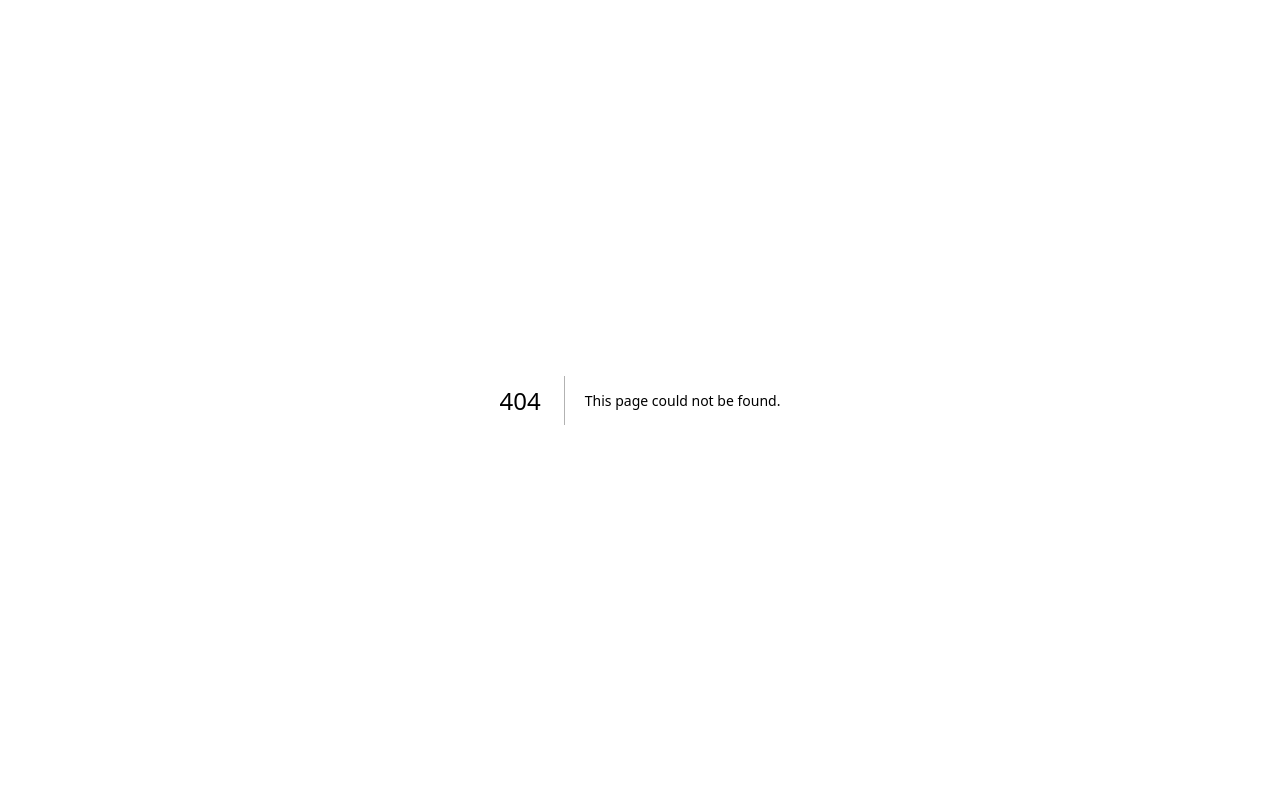
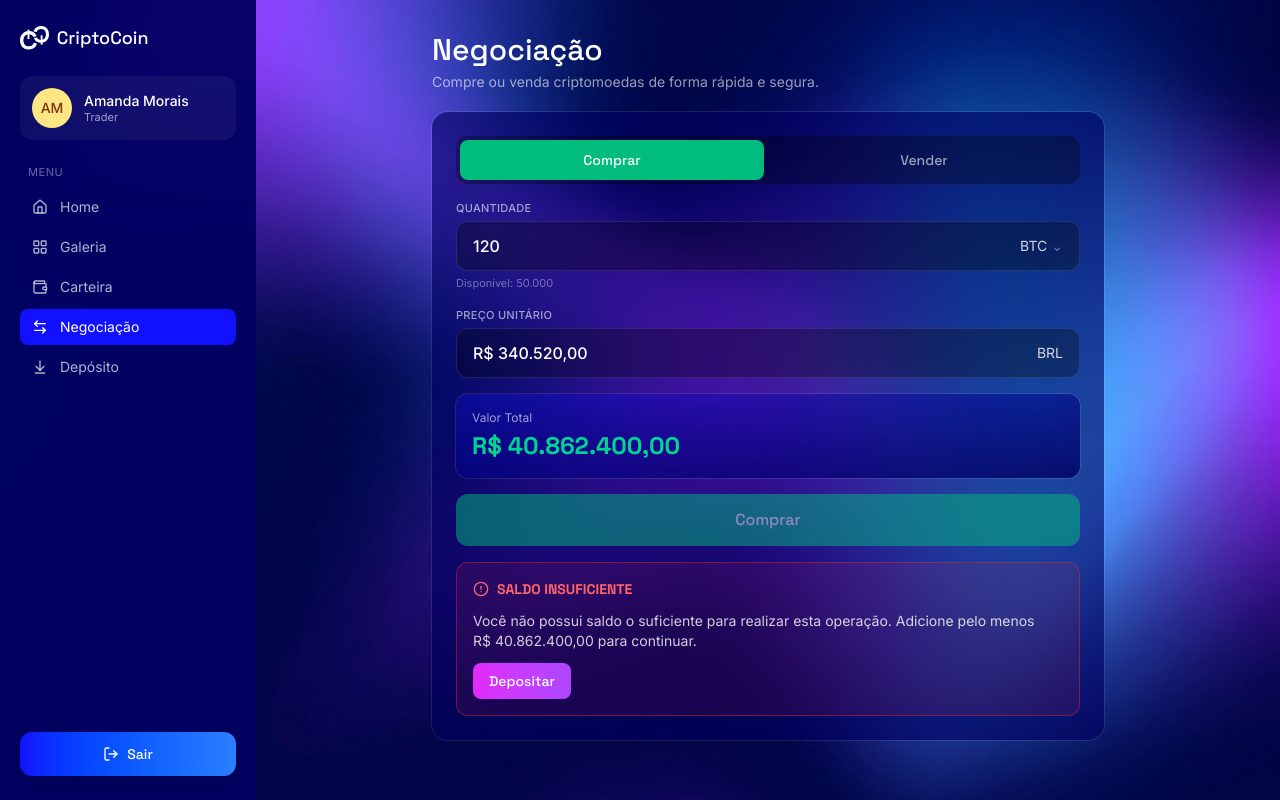
Before and after one commit to igorspinola/crypto-earlybirds, a Next.js app in the folder frontend/: page /negociacao in a window 1280 px wide. Before the commit this address had no page. Built offline with nearby package versions, Linux system fonts and the light colour scheme.

Commit message:
feat: tela de negociação com tabs comprar/vender e alerta de saldo

```diff
--- /dev/null
+++ b/frontend/src/app/(trader)/negociacao/page.tsx
@@ -0,0 +1,17 @@
+import { TradeForm } from "@/components/features/trader/TradeForm";
+
+export default function NegociacaoPage() {
+  return (
+    <div className="mx-auto flex max-w-2xl flex-col gap-5">
+      <div className="flex flex-col gap-1">
+        <h1 className="font-display text-2xl font-medium md:text-3xl">
+          Negociação
+        </h1>
+        <p className="text-sm text-white/60">
+          Compre ou venda criptomoedas de forma rápida e segura.
+        </p>
+      </div>
+      <TradeForm />
+    </div>
+  );
+}
--- /dev/null
+++ b/frontend/src/components/features/trader/TradeForm.tsx
@@ -0,0 +1,134 @@
+"use client";
+
+import { CircleAlert } from "lucide-react";
+import Link from "next/link";
+import { useState } from "react";
+import { formatBrl } from "@/lib/mock-coins";
+
+type Side = "buy" | "sell";
+
+const UNIT_PRICE = 340520;
+const AVAILABLE_BRL = 0;
+
+export function TradeForm() {
+  const [side, setSide] = useState<Side>("buy");
+  const [qty, setQty] = useState(120);
+
+  const total = qty * UNIT_PRICE;
+  const insufficient = side === "buy" && total > AVAILABLE_BRL;
+  const missing = total - AVAILABLE_BRL;
+
+  return (
+    <div className="flex flex-col gap-4 rounded-2xl bg-brand-blue-dark/60 p-5 ring-1 ring-white/10 backdrop-blur-sm md:p-6">
+      <div className="grid grid-cols-2 gap-2 rounded-xl bg-black/30 p-1">
+        <button
+          type="button"
+          onClick={() => setSide("buy")}
+          className={`rounded-lg py-2.5 font-display text-sm font-medium transition-colors ${
+            side === "buy" ? "bg-emerald-500 text-white" : "text-white/60"
+          }`}
+        >
+          Comprar
+        </button>
+        <button
+          type="button"
+          onClick={() => setSide("sell")}
+          className={`rounded-lg py-2.5 font-display text-sm font-medium transition-colors ${
+            side === "sell" ? "bg-red-500 text-white" : "text-white/60"
+          }`}
+        >
+          Vender
+        </button>
+      </div>
+
+      <Field
+        label="Quantidade"
+        right="BTC"
+        rightHint
+        value={qty}
+        onChange={(v) => setQty(Math.max(0, Number(v) || 0))}
+        helper="Disponível: 50.000"
+      />
+
+      <Field
+        label="Preço unitário"
+        right="BRL"
+        value={formatBrl(UNIT_PRICE)}
+        readOnly
+      />
+
+      <div className="flex flex-col gap-1 rounded-xl bg-gradient-to-br from-brand-blue-light/30 to-brand-blue-dark/80 p-4 ring-1 ring-white/10">
+        <span className="text-xs text-white/60">Valor Total</span>
+        <span className="font-display text-xl font-bold text-emerald-400 md:text-2xl">
+          {formatBrl(total)}
+        </span>
+      </div>
+
+      <button
+        type="button"
+        disabled={insufficient}
+        className="rounded-xl bg-emerald-500 px-6 py-3 font-display text-base font-medium text-white transition-opacity hover:opacity-90 disabled:cursor-not-allowed disabled:opacity-50 md:py-3.5"
+      >
+        {side === "buy" ? "Comprar" : "Vender"}
+      </button>
+
+      {insufficient && (
+        <div className="flex flex-col gap-3 rounded-xl border border-red-500/40 bg-red-500/10 p-4 text-xs md:text-sm">
+          <div className="flex items-center gap-2 font-display font-bold text-red-400">
+            <CircleAlert className="h-4 w-4" />
+            SALDO INSUFICIENTE
+          </div>
+          <p className="text-white/80">
+            Você não possui saldo o suficiente para realizar esta operação.
+            Adicione pelo menos {formatBrl(missing)} para continuar.
+          </p>
+          <Link
+            href="/deposito"
+            className="inline-flex w-fit items-center rounded-lg bg-gradient-to-r from-fuchsia-500 to-purple-500 px-4 py-2 font-display text-sm font-medium text-white"
+          >
+            Depositar
+          </Link>
+        </div>
+      )}
+    </div>
+  );
+}
+
+function Field({
+  label,
+  right,
+  rightHint,
+  value,
+  onChange,
+  readOnly,
+  helper,
+}: {
+  label: string;
+  right: string;
+  rightHint?: boolean;
+  value: string | number;
+  onChange?: (v: string) => void;
+  readOnly?: boolean;
+  helper?: string;
+}) {
+  return (
+    <div className="flex flex-col gap-1">
+      <label className="text-[11px] font-medium uppercase tracking-wide text-white/60">
+        {label}
+      </label>
+      <div className="flex items-center gap-3 rounded-xl border border-white/10 bg-black/30 px-4 py-3">
+        <input
+          value={value}
+          readOnly={readOnly}
+          onChange={onChange ? (e) => onChange(e.target.value) : undefined}
+          className="min-w-0 flex-1 border-none bg-transparent text-base font-medium text-white outline-none placeholder:text-white/40"
+        />
+        <span className="flex shrink-0 items-center gap-1 text-sm text-white/80">
+          {right}
+          {rightHint && <span className="text-white/40">⌄</span>}
+        </span>
+      </div>
+      {helper && <span className="text-[11px] text-white/40">{helper}</span>}
+    </div>
+  );
+}
```
